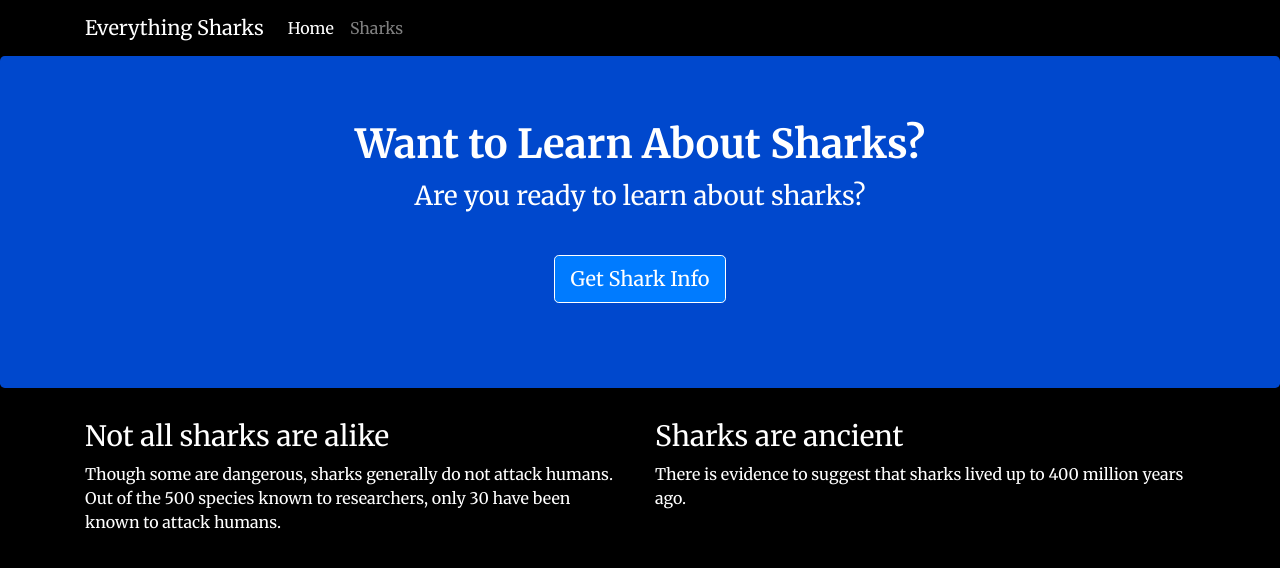
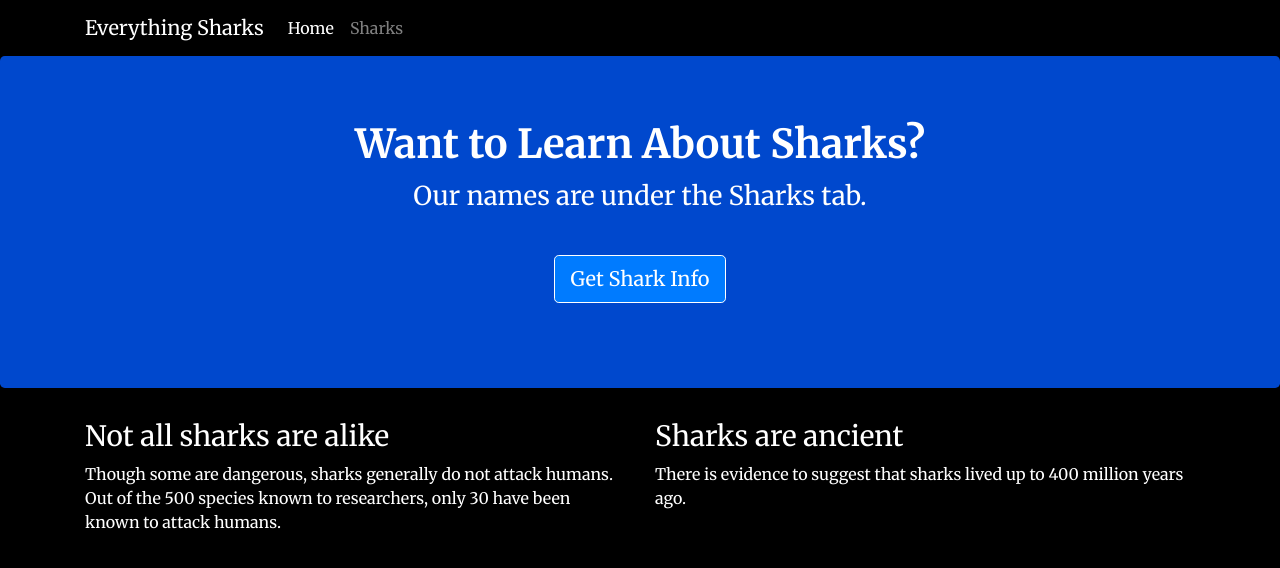
Before and after one commit to folo1/Assignment4_Group5, a website: page node/views/index.html in a window 1280 px wide. Drawn offline with nearby package versions, Linux system fonts and the light colour scheme.

Commit message:
Update index.html

```diff
--- a/node/views/index.html
+++ b/node/views/index.html
@@ -28,7 +28,7 @@
     <div class="jumbotron">
         <div class="container">
             <h1>Want to Learn About Sharks?</h1>
-            <p>Are you ready to learn about sharks?</p>
+            <p>Our names are under the Sharks tab.</p>
             <br>
             <p><a class="btn btn-primary btn-lg" href="/sharks" role="button">Get Shark Info</a>
             </p>
```
